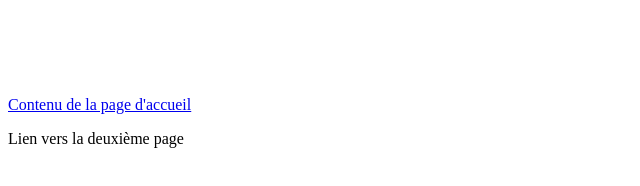
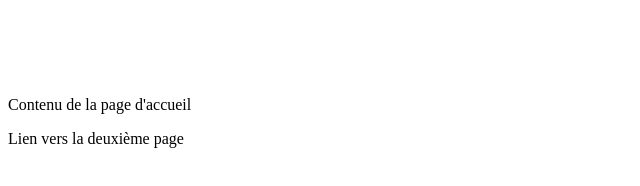
Before and after one commit to antmanho/project, a plain HTML site: page index.html in a window 1280 px wide. Shown: the whole page, without its empty margins (0-640 px from the left). Drawn offline with Linux system fonts and the light colour scheme.

Commit message:
Update index.html

```diff
--- a/index.html
+++ b/index.html
@@ -10,9 +10,7 @@
     <br>
     <br>
     <br>
-    <a href="page2.html">
     <p>Contenu de la page d'accueil</p>
-    </a>
     <!-- Lien vers la deuxième page avec target="_top" -->
     <p>Lien vers la deuxième page</p>
 </body>
```
